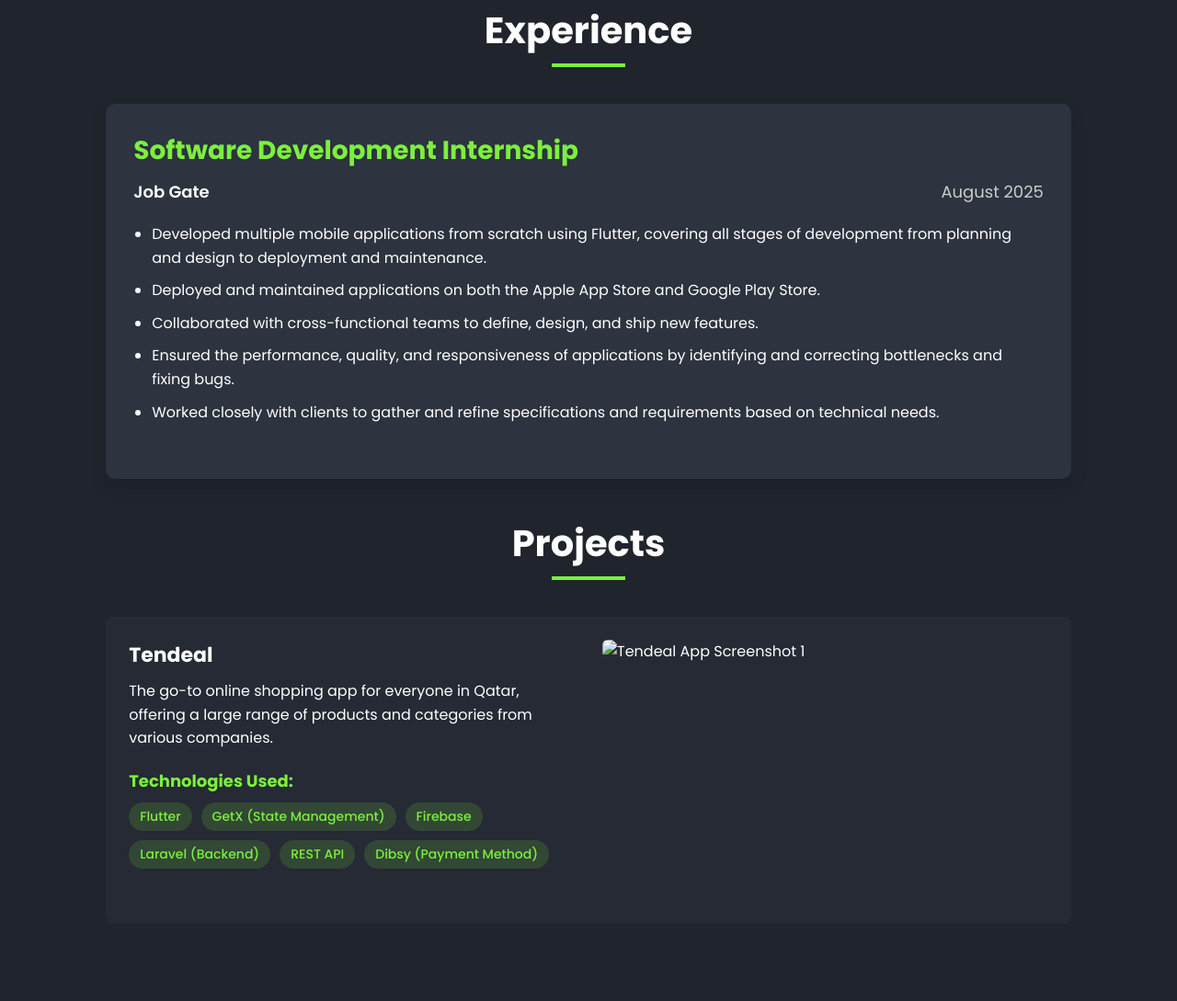
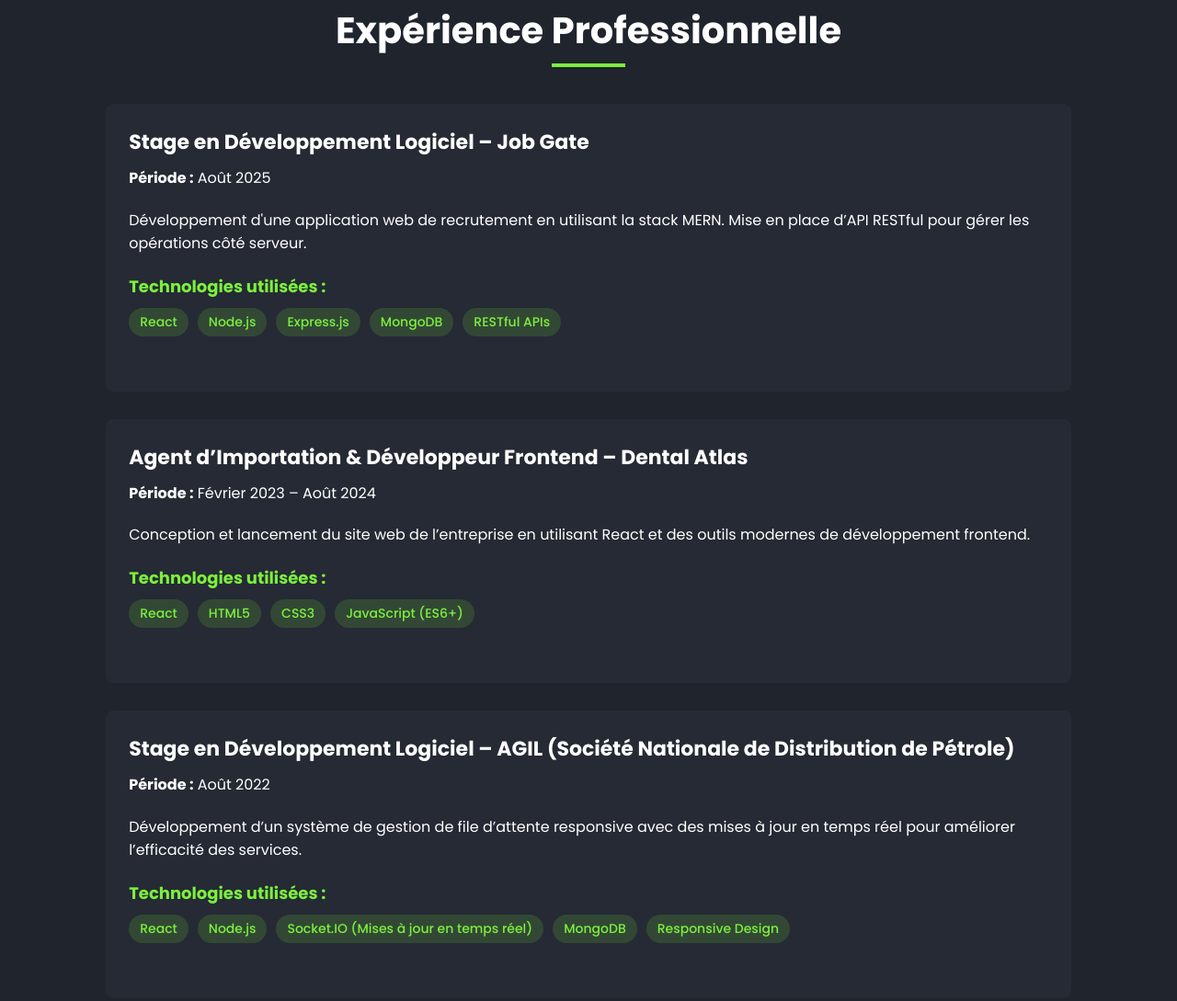
Before and after one commit to Sonya-slh/MyPortfolio, a website: page portfolio-main/index.html in a window 1280 px wide. Shown: the part 1407-2496 px from the top of the page at 92% size. Drawn offline with nearby package versions, Linux system fonts and the light colour scheme.

Commit message:
some modification

```diff
--- a/portfolio-main/index.html
+++ b/portfolio-main/index.html
@@ -163,89 +163,74 @@
         </div>
     </section>
     <!-- Experience Section -->
-    <section class="experience" id="experience">
-        <div class="experience-header">
-            <h2 class="section-title">Experience</h2>
-        </div>
+    <div class="experience" id="experience">
 
-        <div class="Professional Experience & Entrenship">
-            <div class="job">
-                <div class="job-header">
-                    <h3>Software Development Internship </h3>
-                    <div class="job-info">
-                        <span class="company">Job Gate</span>
-                        <span class="duration">August 2025</span>
-                    </div>
-                </div>
+        <h2 class="section-title">Expérience Professionnelle</h2>
 
-                <div class="job-description">
-                    <ul>
-                        <li>Developed multiple mobile applications from scratch using Flutter, covering all stages of
-                            development from planning and design to deployment and maintenance.</li>
-                        <li>Deployed and maintained applications on both the Apple App Store and Google Play Store.</li>
-                        <li>Collaborated with cross-functional teams to define, design, and ship new features.</li>
-                        <li>Ensured the performance, quality, and responsiveness of applications by identifying and
-                            correcting bottlenecks and fixing bugs.</li>
-                        <li>Worked closely with clients to gather and refine specifications and requirements based on
-                            technical needs.</li>
-                    </ul>
-                </div>
-
-
-            </div>
-<!-- Experience Projects -->
-          <div class="projects" id="projects">
-
-                    <h2 class="section-title">Projects</h2>
-
+        <!-- Stage Développement Web - Job Gate -->
         <div class="project-card">
             <div class="project-info">
-                            <h5>Tendeal</h5>
-                            <p>The go-to online shopping app for everyone in Qatar, offering a large range of products
-                                and categories from various companies.</p>
-
-
+                <h5>Stage en Développement Logiciel – Job Gate</h5>
+                <p><strong>Période :</strong> Août 2025</p>
+                <p>Développement d'une application web de recrutement en utilisant la stack MERN. Mise en place d’API
+                    RESTful pour gérer les opérations côté serveur.</p>
 
                 <div class="technologies">
-                                <h6>Technologies Used:</h6>
+                    <h6>Technologies utilisées :</h6>
                     <ul class="tech-list">
-                                    <li><span class="tech-item">Flutter</span></li>
-                                    <li><span class="tech-item">GetX (State Management)</span></li>
-                                    <li><span class="tech-item">Firebase</span></li>
-                                    <li><span class="tech-item">Laravel (Backend)</span></li>
-                                    <li><span class="tech-item">REST API</span></li>
-                                    <li><span class="tech-item">Dibsy (Payment Method)</span></li>
+                        <li><span class="tech-item">React</span></li>
+                        <li><span class="tech-item">Node.js</span></li>
+                        <li><span class="tech-item">Express.js</span></li>
+                        <li><span class="tech-item">MongoDB</span></li>
+                        <li><span class="tech-item">RESTful APIs</span></li>
                     </ul>
-                            </div>
-                        </div>
-
-                        <div class="project-gallery">
-                            <div class="gallery-container">
-                                <img src="tendeal/1.webp" alt="Tendeal App Screenshot 1" class="gallery-img">
-
                 </div>
             </div>
         </div>
 
+        <!-- Import Agent & Développeur Frontend - Dental Atlas -->
+        <div class="project-card">
+            <div class="project-info">
+                <h5>Agent d’Importation & Développeur Frontend – Dental Atlas</h5>
+                <p><strong>Période :</strong> Février 2023 – Août 2024</p>
+                <p>Conception et lancement du site web de l’entreprise en utilisant React et des outils modernes de
+                    développement frontend.</p>
 
+                <div class="technologies">
+                    <h6>Technologies utilisées :</h6>
+                    <ul class="tech-list">
+                        <li><span class="tech-item">React</span></li>
+                        <li><span class="tech-item">HTML5</span></li>
+                        <li><span class="tech-item">CSS3</span></li>
+                        <li><span class="tech-item">JavaScript (ES6+)</span></li>
+                    </ul>
+                </div>
+            </div>
+        </div>
 
+        <!-- Stage Développement Logiciel – AGIL -->
+        <div class="project-card">
+            <div class="project-info">
+                <h5>Stage en Développement Logiciel – AGIL (Société Nationale de Distribution de Pétrole)</h5>
+                <p><strong>Période :</strong> Août 2022</p>
+                <p>Développement d’un système de gestion de file d’attente responsive avec des mises à jour en temps réel
+                    pour améliorer l’efficacité des services.</p>
 
-
-
-
-
-
+                <div class="technologies">
+                    <h6>Technologies utilisées :</h6>
+                    <ul class="tech-list">
+                        <li><span class="tech-item">React</span></li>
+                        <li><span class="tech-item">Node.js</span></li>
+                        <li><span class="tech-item">Socket.IO (Mises à jour en temps réel)</span></li>
+                        <li><span class="tech-item">MongoDB</span></li>
+                        <li><span class="tech-item">Responsive Design</span></li>
+                    </ul>
+                </div>
+            </div>
+        </div>
 
     </div>
 
-
-
-
-
-
-
-        </div>
-    </section>
     <section class="achievements" id="achievements">
         <div class="achievements-header">
             <h2 class="section-title">Achievements & Recognition</h2>
```
Lines whose indentation alone changed are shown as unchanged.
